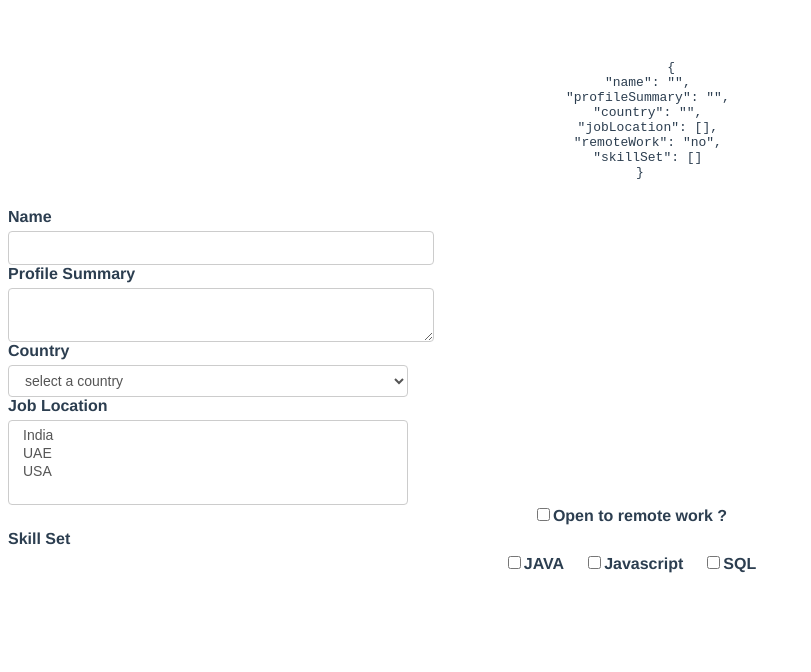
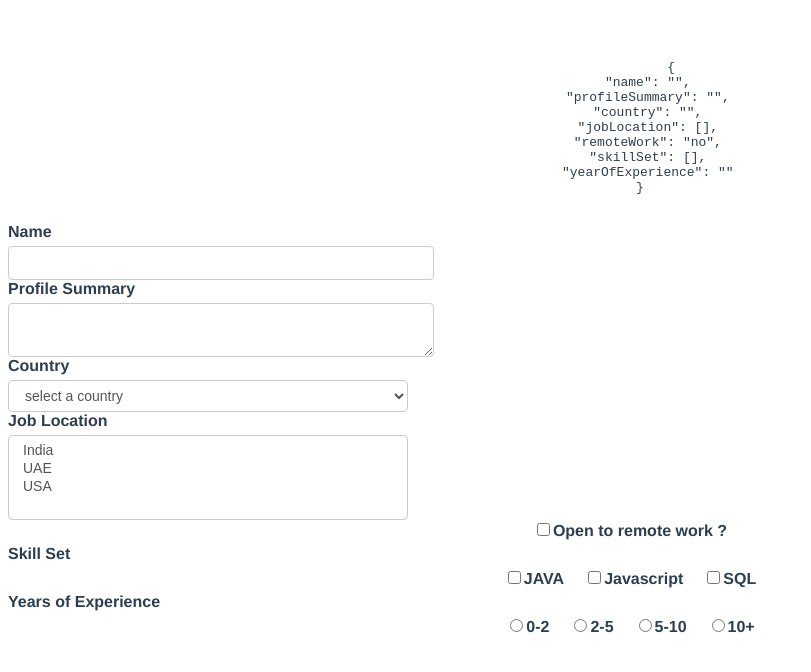
Before and after one commit to atifaftab/vue-codeevolution, a Vue app: page / in a window 1280 px wide. Shown: the top 672 px of the page, without its empty margins (0-811 px from the left). Built offline with nearby package versions, Linux system fonts and the light colour scheme.

Commit message:
radio button

```diff
--- a/src/App.vue
+++ b/src/App.vue
@@ -45,6 +45,17 @@
             <input type="checkbox" id="sql" value="sql" v-model="formValues.skillSet">
             <label for="sql">SQL</label>
         </div>
+        <div>
+            <label>Years of Experience</label>
+            <input type="radio" id="0-2" value="0-2" v-model="formValues.yearOfExperience">
+            <label for="0-2">0-2</label>
+            <input type="radio" id="2-5" value="2-5" v-model="formValues.yearOfExperience">
+            <label for="2-5">2-5</label>
+            <input type="radio" id="5-10" value="5-10" v-model="formValues.yearOfExperience">
+            <label for="5-10">5-10</label>
+            <input type="radio" id="10+" value="10+" v-model="formValues.yearOfExperience">
+            <label for="10+">10+</label>
+        </div>
     </form>
 </template>
 <script>
@@ -58,7 +69,8 @@ export default {
                 country: '',
                 jobLocation: [],
                 remoteWork: "no",
-                skillSet: []
+                skillSet: [],
+                yearOfExperience: ''
             }
         }
     },
```
